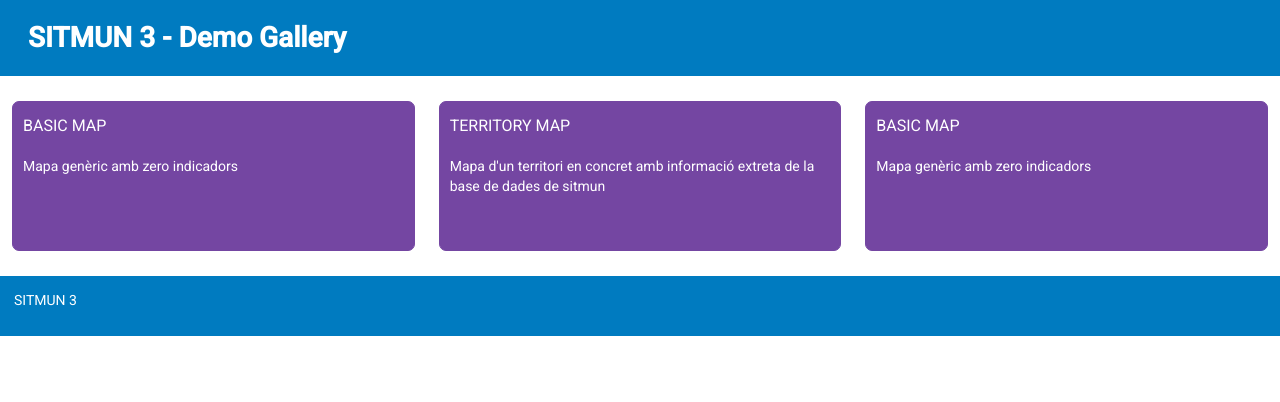
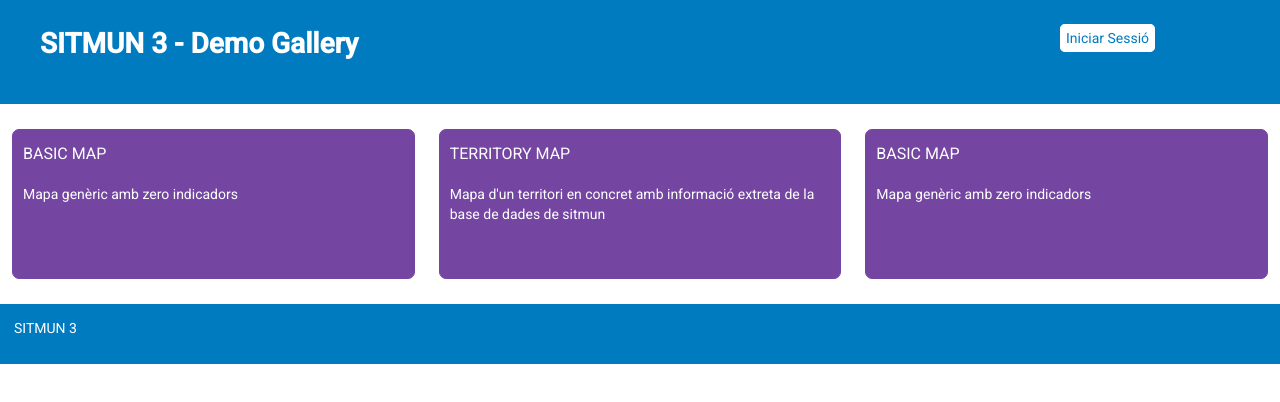
Before and after one commit to sitmun/sitmun-js-gallery, an Angular app: page / in a window 1280 px wide. Shown: the top 402 px of the page. Built offline with nearby package versions, Linux system fonts and the light colour scheme.

Commit message:
Inici gestió autentificació

```diff
--- a/src/app/components/header/header.component.css
+++ b/src/app/components/header/header.component.css
@@ -8,3 +8,17 @@ header .title {
   font-size: 28px;
   font-weight: bold;
 }
+
+.linkUser {
+  background-color: white;
+  text-decoration: none;
+  padding: 5px;
+  border: 1px solid white;
+  border-radius: 5px;
+  color: var(--header-color);
+}
+
+.linkUser:hover{
+  background-color: lightgrey;
+  border-color: lightgrey;
+}
--- a/src/app/components/header/header.component.html
+++ b/src/app/components/header/header.component.html
@@ -1,3 +1,12 @@
 <header>
-  <div class="title">SITMUN 3 - Demo Gallery</div>
+  <div class="container-fluid">
+    <div class="row">
+      <div class="col-sm-10">
+        <h2 class="title">SITMUN 3 - Demo Gallery</h2>
+      </div>
+      <div class="col-sm-2">
+        <a href="/" class="linkUser">{{ this.estatSessio }}</a>
+      </div>
+    </div>
+  </div>
 </header>
--- a/src/app/components/header/header.component.ts
+++ b/src/app/components/header/header.component.ts
@@ -7,9 +7,15 @@ import { Component, OnInit } from '@angular/core';
 })
 export class HeaderComponent implements OnInit {
 
+  estatSessio = 'Iniciar Sessió';
+  logged: false;
+
   constructor() { }
 
   ngOnInit(): void {
+    if (this.logged) {
+      this.estatSessio = 'Tancar Sessió';
+    }
   }
 
 }
```
